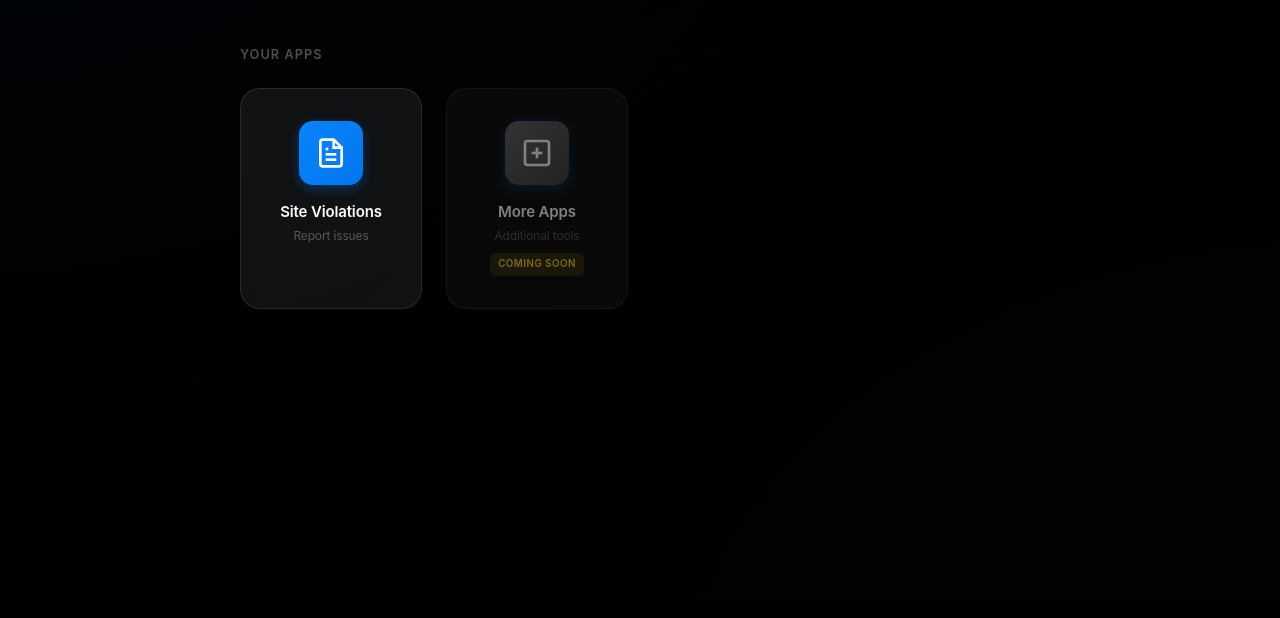
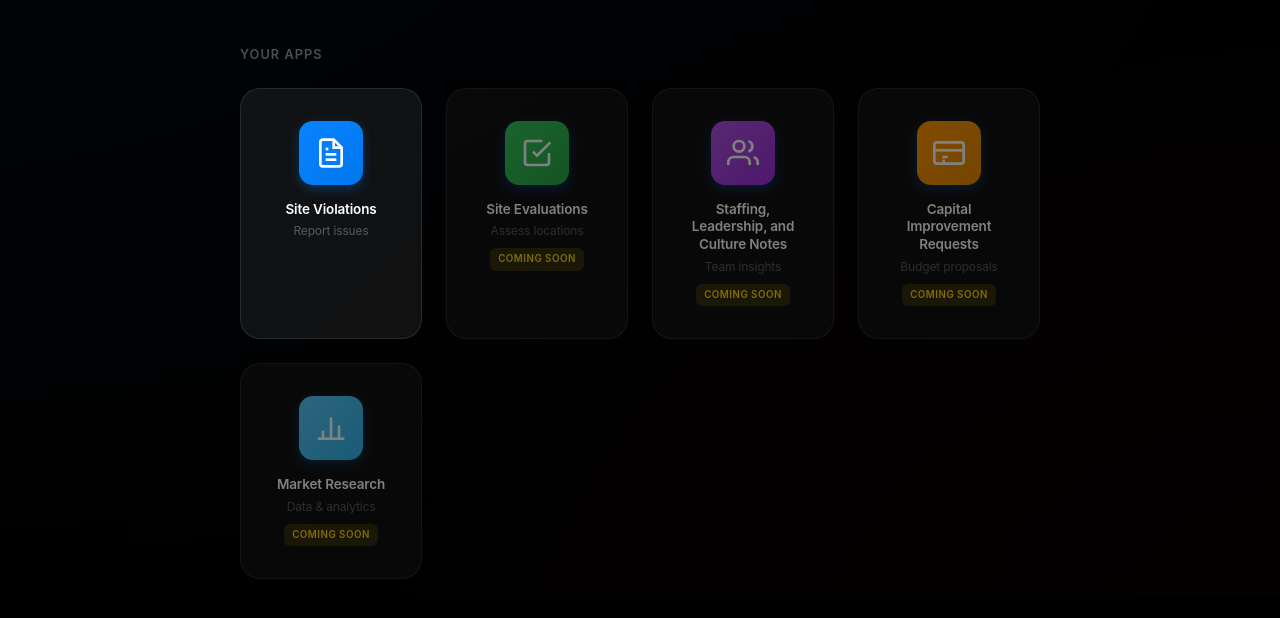
Before and after one commit to Plasticduck/mightynote, a website: page home.html in a window 1280 px wide. Shown: the part 202-820 px from the top of the page. Drawn offline with Linux system fonts and the light colour scheme; sample sign-in values are in the browser's storage.

Commit message:
Add 4 new coming soon apps: Site Evaluations, Staffing/Leadership/Culture Notes, Capital Improvement Requests, Market Research

```diff
--- a/home.html
+++ b/home.html
@@ -101,10 +101,12 @@
         }
 
         .app-card h3 {
-            font-size: 1rem;
+            font-size: 0.9rem;
             font-weight: 600;
             color: var(--white);
             margin-bottom: var(--space-xs);
+            text-align: center;
+            line-height: 1.3;
         }
 
         .app-card p {
@@ -206,17 +208,61 @@
                         <p>Report issues</p>
                     </a>
 
-                    <!-- Placeholder for future apps -->
+                    <!-- Site Evaluations App -->
                     <div class="app-card coming-soon">
-                        <div class="app-icon" style="background: linear-gradient(135deg, #666, #444);">
+                        <div class="app-icon" style="background: linear-gradient(135deg, #34c759, #28a745);">
                             <svg viewBox="0 0 24 24" fill="none" stroke="currentColor" stroke-width="2">
-                                <rect x="3" y="3" width="18" height="18" rx="2" ry="2"/>
-                                <line x1="12" y1="8" x2="12" y2="16"/>
-                                <line x1="8" y1="12" x2="16" y2="12"/>
+                                <path d="M9 11l3 3L22 4"/>
+                                <path d="M21 12v7a2 2 0 0 1-2 2H5a2 2 0 0 1-2-2V5a2 2 0 0 1 2-2h11"/>
                             </svg>
                         </div>
-                        <h3>More Apps</h3>
-                        <p>Additional tools</p>
+                        <h3>Site Evaluations</h3>
+                        <p>Assess locations</p>
+                        <span class="coming-soon-badge">Coming Soon</span>
+                    </div>
+
+                    <!-- Staffing, Leadership, and Culture Notes App -->
+                    <div class="app-card coming-soon">
+                        <div class="app-icon" style="background: linear-gradient(135deg, #af52de, #9b30d9);">
+                            <svg viewBox="0 0 24 24" fill="none" stroke="currentColor" stroke-width="2">
+                                <path d="M17 21v-2a4 4 0 0 0-4-4H5a4 4 0 0 0-4 4v2"/>
+                                <circle cx="9" cy="7" r="4"/>
+                                <path d="M23 21v-2a4 4 0 0 0-3-3.87"/>
+                                <path d="M16 3.13a4 4 0 0 1 0 7.75"/>
+                            </svg>
+                        </div>
+                        <h3>Staffing, Leadership, and Culture Notes</h3>
+                        <p>Team insights</p>
+                        <span class="coming-soon-badge">Coming Soon</span>
+                    </div>
+
+                    <!-- Capital Improvement Requests App -->
+                    <div class="app-card coming-soon">
+                        <div class="app-icon" style="background: linear-gradient(135deg, #ff9500, #e68a00);">
+                            <svg viewBox="0 0 24 24" fill="none" stroke="currentColor" stroke-width="2">
+                                <rect x="1" y="4" width="22" height="16" rx="2" ry="2"/>
+                                <line x1="1" y1="10" x2="23" y2="10"/>
+                                <path d="M7 15h4"/>
+                                <path d="M7 18h2"/>
+                            </svg>
+                        </div>
+                        <h3>Capital Improvement Requests</h3>
+                        <p>Budget proposals</p>
+                        <span class="coming-soon-badge">Coming Soon</span>
+                    </div>
+
+                    <!-- Market Research App -->
+                    <div class="app-card coming-soon">
+                        <div class="app-icon" style="background: linear-gradient(135deg, #5ac8fa, #32b5e9);">
+                            <svg viewBox="0 0 24 24" fill="none" stroke="currentColor" stroke-width="2">
+                                <line x1="18" y1="20" x2="18" y2="10"/>
+                                <line x1="12" y1="20" x2="12" y2="4"/>
+                                <line x1="6" y1="20" x2="6" y2="14"/>
+                                <line x1="2" y1="20" x2="22" y2="20"/>
+                            </svg>
+                        </div>
+                        <h3>Market Research</h3>
+                        <p>Data & analytics</p>
                         <span class="coming-soon-badge">Coming Soon</span>
                     </div>
                 </div>
```
Also changed, not shown: .specstory/history/2025-12-07_03-29Z-view-chat-history-via-specstory-folder.md.
